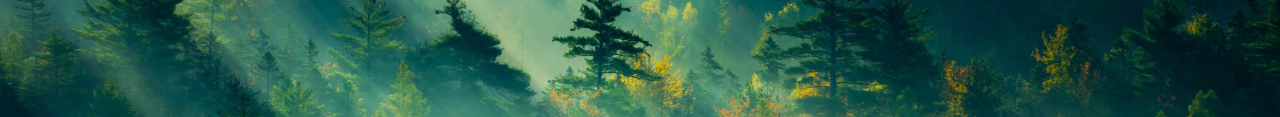
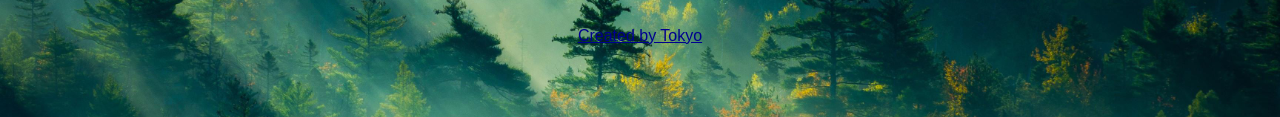
Before and after one commit to helloworldxdwastaken/CalmSoundsASMR, a plain HTML site: page index.html in a window 1280 px wide. Shown: the part 388-505 px from the top of the page. Drawn offline with Linux system fonts and the light colour scheme.

Commit message:
Describe what you changed

```diff
--- a/index.html
+++ b/index.html
@@ -52,6 +52,10 @@
         <!-- Add more categories here if needed -->
     </div>
 
+    <footer>
+        <a href="https://github.com/helloworldxdwastaken/" target="_blank">Created by Tokyo</a>
+    </footer>
+
     <!-- Include the JavaScript file -->
     <script src="script.js"></script>
 </body>
```
